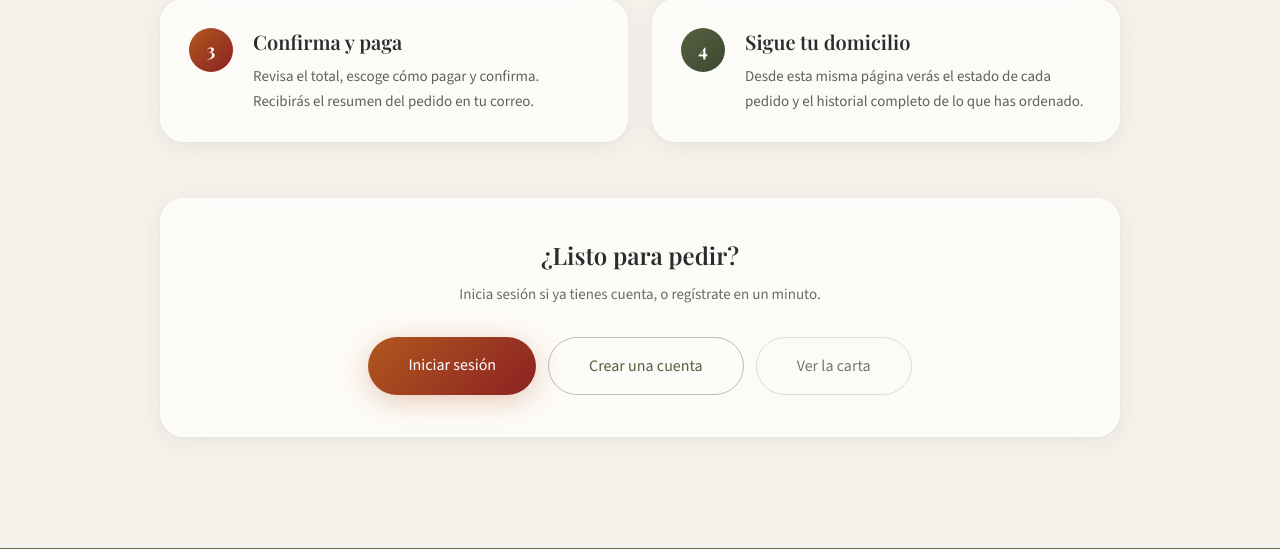
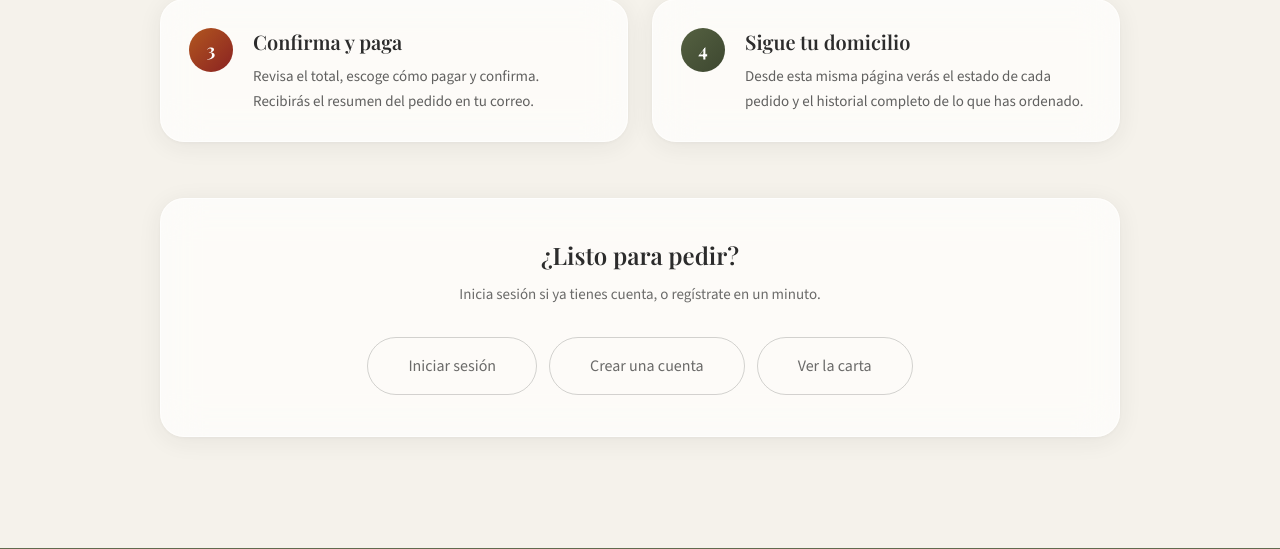
Before and after one commit to Terra-Galega/TerraGalega, a Spring app: template demo/src/main/resources/templates/orders.html in a window 1280 px wide. Shown: the part 530-1079 px from the top of the page. Run offline with Thymeleaf, Linux system fonts and the light colour scheme; the template is opened without the code that fills it, so the values that code supplies are empty; some web fonts are replaced.

Commit message:
orders change error ffor visualize in client

```diff
--- a/demo/src/main/resources/templates/orders.html
+++ b/demo/src/main/resources/templates/orders.html
@@ -1,6 +1,5 @@
 <!doctype html>
 <html xmlns:th="http://www.thymeleaf.org" lang="es">
-
 <head>
   <meta charset="UTF-8" />
   <meta name="viewport" content="width=device-width, initial-scale=1.0" />
@@ -26,7 +25,7 @@
 
   <main class="min-h-screen pt-32 pb-28 max-w-5xl mx-auto px-6 md:px-8">
 
-    <!-- Sin sesión de cliente: tutorial de cómo ordenar -->
+    <!-- Mostrar pasos de cómo ordenar -->
     <div th:if="${client == null}">
 
       <div class="text-center mb-16">
@@ -46,8 +45,7 @@
       <div class="grid grid-cols-1 md:grid-cols-2 gap-6 mb-14">
         <!-- Paso 1 -->
         <div class="glass-card rounded-3xl p-7 flex gap-5 items-start">
-          <div
-            class="w-11 h-11 rounded-full flex items-center justify-center flex-shrink-0 font-serif font-bold text-lg text-white"
+          <div class="w-11 h-11 rounded-full flex items-center justify-center flex-shrink-0 font-serif font-bold text-lg text-white leading-none"
                style="background: linear-gradient(135deg, #b2571f, #8a2222)">1</div>
           <div>
             <h3 class="font-serif text-xl font-semibold text-charcoal mb-2">Crea tu cuenta</h3>
@@ -59,8 +57,7 @@
         </div>
         <!-- Paso 2 -->
         <div class="glass-card rounded-3xl p-7 flex gap-5 items-start">
-          <div
-            class="w-11 h-11 rounded-full flex items-center justify-center flex-shrink-0 font-serif font-bold text-lg text-white"
+          <div class="w-11 h-11 rounded-full flex items-center justify-center flex-shrink-0 font-serif font-bold text-lg text-white leading-none"
                style="background: linear-gradient(135deg, #b2571f, #8a2222)">2</div>
           <div>
             <h3 class="font-serif text-xl font-semibold text-charcoal mb-2">Arma tu pedido</h3>
@@ -72,8 +69,7 @@
         </div>
         <!-- Paso 3 -->
         <div class="glass-card rounded-3xl p-7 flex gap-5 items-start">
-          <div
-            class="w-11 h-11 rounded-full flex items-center justify-center flex-shrink-0 font-serif font-bold text-lg text-white"
+          <div class="w-11 h-11 rounded-full flex items-center justify-center flex-shrink-0 font-serif font-bold text-lg text-white leading-none"
                style="background: linear-gradient(135deg, #b2571f, #8a2222)">3</div>
           <div>
             <h3 class="font-serif text-xl font-semibold text-charcoal mb-2">Confirma y paga</h3>
@@ -85,8 +81,7 @@
         </div>
         <!-- Paso 4 -->
         <div class="glass-card rounded-3xl p-7 flex gap-5 items-start">
-          <div
-            class="w-11 h-11 rounded-full flex items-center justify-center flex-shrink-0 font-serif font-bold text-lg text-white"
+          <div class="w-11 h-11 rounded-full flex items-center justify-center flex-shrink-0 font-serif font-bold text-lg text-white leading-none"
                style="background: linear-gradient(135deg, #556141, #3d4730)">4</div>
           <div>
             <h3 class="font-serif text-xl font-semibold text-charcoal mb-2">Sigue tu domicilio</h3>
@@ -105,24 +100,22 @@
         </p>
         <div class="flex flex-col sm:flex-row gap-3 justify-center">
           <a th:href="@{/login}"
-            class="px-10 py-4 rounded-full font-medium text-white transition-all duration-300 hover:scale-105"
-            style="background: linear-gradient(135deg, #b2571f 0%, #8a2222 100%); box-shadow: 0 6px 28px rgba(178, 87, 31, 0.3)">
+             class="px-10 py-4 rounded-full font-medium transition-all duration-300 hover:scale-105 border border-charcoal/20 text-charcoal/70 hover:text-white hover:border-transparent hover:shadow-[0_6px_28px_rgba(178,87,31,0.3)] hover:bg-[linear-gradient(135deg,#b2571f_0%,#8a2222_100%)]">
             Iniciar sesión
           </a>
           <a th:href="@{/login(tab='register')}"
-            class="px-10 py-4 rounded-full font-medium transition-all duration-300 hover:scale-105"
-            style="color: #556141; border: 1px solid rgba(85, 97, 65, 0.4)">
+             class="px-10 py-4 rounded-full font-medium transition-all duration-300 hover:scale-105 border border-charcoal/20 text-charcoal/70 hover:text-white hover:border-transparent hover:shadow-[0_6px_28px_rgba(178,87,31,0.3)] hover:bg-[linear-gradient(135deg,#b2571f_0%,#8a2222_100%)]">
             Crear una cuenta
           </a>
-          <a th:href="@{/menu}" class="px-10 py-4 rounded-full font-medium transition-all duration-300 hover:scale-105"
-            style="color: rgba(44, 44, 44, 0.65); border: 1px solid rgba(44, 44, 44, 0.15)">
+          <a th:href="@{/menu}"
+             class="px-10 py-4 rounded-full font-medium transition-all duration-300 hover:scale-105 border border-charcoal/20 text-charcoal/70 hover:text-white hover:border-transparent hover:shadow-[0_6px_28px_rgba(178,87,31,0.3)] hover:bg-[linear-gradient(135deg,#b2571f_0%,#8a2222_100%)]">
             Ver la carta
           </a>
         </div>
       </div>
     </div>
 
-    <!-- Cliente con sesión: historial de pedidos-->
+    <!-- Mostrar el historial de pedidos -->
     <div th:if="${client != null}">
 
       <div class="flex flex-col md:flex-row md:items-end justify-between gap-6 mb-14">
@@ -141,7 +134,7 @@
         </a>
       </div>
 
-      <!-- Historial vacío -->
+      <!-- Caso: El cliente no ha hecho ningún pedido aún -->
       <div th:if="${#lists.isEmpty(orders)}" class="glass-card rounded-3xl py-20 text-center">
         <svg class="w-14 h-14 mx-auto mb-5 opacity-30" fill="none" viewBox="0 0 24 24" stroke="currentColor">
           <path stroke-linecap="round" stroke-linejoin="round" stroke-width="1.5"
@@ -156,11 +149,11 @@
         </a>
       </div>
 
-      <!-- Lista de Pedidos -->
+      <!-- Caso: El cliente tiene pedidos en el historial -->
       <div th:unless="${#lists.isEmpty(orders)}" class="space-y-6">
         <article th:each="pedido : ${orders}" class="glass-card rounded-3xl overflow-hidden">
 
-          <!-- Encabezado del pedido -->
+          <!-- Detalles de fecha y estado -->
           <div class="px-7 py-5 flex flex-wrap items-center justify-between gap-4 border-b"
                style="border-color: rgba(44, 44, 44, 0.1)">
             <div>
@@ -168,7 +161,8 @@
                 <span class="font-mono text-[13px] font-semibold" style="color: rgba(44, 44, 44, 0.55)"
                       th:text="'Pedido #' + ${pedido.id}"></span>
                 <span class="text-[11px] font-bold tracking-wider uppercase px-3 py-1 rounded-full"
-                  style="color: #556141; background-color: rgba(85,97,65,.12);" th:text="${pedido.status}"></span>
+                      style="color: #556141; background-color: rgba(85,97,65,.12);"
+                      th:text="${pedido.status}"></span>
               </div>
               <p class="text-[14px]" style="color: rgba(44, 44, 44, 0.6)"
                  th:text="${#temporals.format(pedido.createdAt, 'dd MMM yyyy, HH:mm')}"></p>
@@ -180,7 +174,7 @@
             </div>
           </div>
 
-          <!-- Platos, cantidades y adicionales -->
+          <!-- Lista de platos -->
           <div class="px-7 py-5 space-y-4">
             <div th:each="item : ${pedido.items}" class="flex items-start justify-between gap-5">
               <div class="min-w-0">
@@ -188,25 +182,24 @@
                   <span class="font-semibold" style="color: #b2571f" th:text="${item.quantity} + '×'"></span>
                   <span th:text="${item.product.name}"></span>
                 </p>
-                <!-- Adicionales si existen -->
+                <!-- Adicionales si el plato tiene -->
                 <div th:unless="${#lists.isEmpty(item.addOns)}" class="flex flex-wrap gap-1.5 mt-2">
-                  <span th:each="addon : ${item.addOns}" class="text-[12px] px-2.5 py-0.5 rounded-full"
+                  <span th:each="addon : ${item.addOns}"
+                        class="text-[12px] px-2.5 py-0.5 rounded-full"
                         style="color: #556141; background-color: rgba(85, 97, 65, 0.1)"
                         th:text="'+ ' + ${addon.name}"></span>
                 </div>
               </div>
-              <!-- Subtotal por ítem (precio unitario * cantidad) -->
+              <!-- Subtotal por plato -->
               <span class="font-semibold text-[15px] flex-shrink-0" style="color: rgba(44, 44, 44, 0.8)"
                     th:text="'$' + ${#numbers.formatDecimal(item.unitPrice * item.quantity, 1, 2)}"></span>
             </div>
           </div>
 
-          <!-- Dirección de entrega al fondo de la tarjeta -->
-          <div th:if="${pedido.deliveryAddress != null}" class="px-7 py-4 flex flex-wrap gap-x-10 gap-y-2"
-            style="background-color: rgba(85, 97, 65, 0.06)">
+          <!-- Dirección de entrega (si aplica) -->
+          <div th:if="${pedido.deliveryAddress != null}" class="px-7 py-4 flex flex-wrap gap-x-10 gap-y-2" style="background-color: rgba(85, 97, 65, 0.06)">
             <div>
-              <p class="text-[11px] uppercase tracking-[0.2em] mb-0.5" style="color: rgba(44, 44, 44, 0.45)">Entrega en
-              </p>
+              <p class="text-[11px] uppercase tracking-[0.2em] mb-0.5" style="color: rgba(44, 44, 44, 0.45)">Entrega en</p>
               <p class="text-[14px]" style="color: rgba(44, 44, 44, 0.75)" th:text="${pedido.deliveryAddress}"></p>
             </div>
           </div>
@@ -221,5 +214,4 @@
   <div th:replace="~{fragments :: modal-cart}"></div>
   <script th:src="@{/js/script.js}"></script>
 </body>
-
 </html>
```
Also changed, not shown: demo/src/main/java/com/example/demo/controller/OrderController.java (+9 -9 lines), 3 other files. Lines whose indentation alone changed are shown as unchanged.
